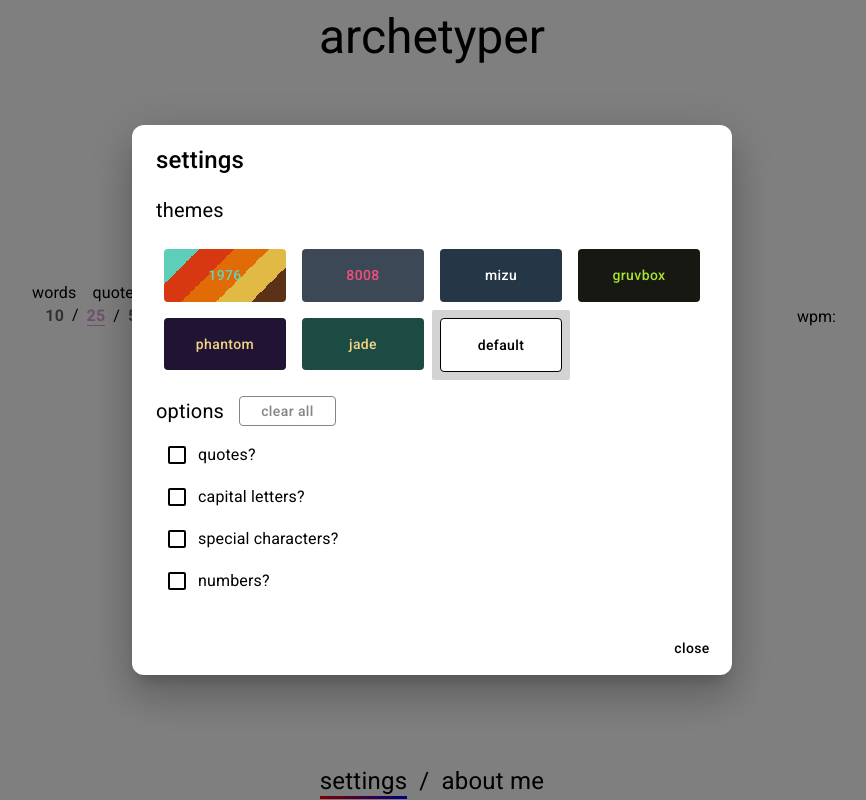
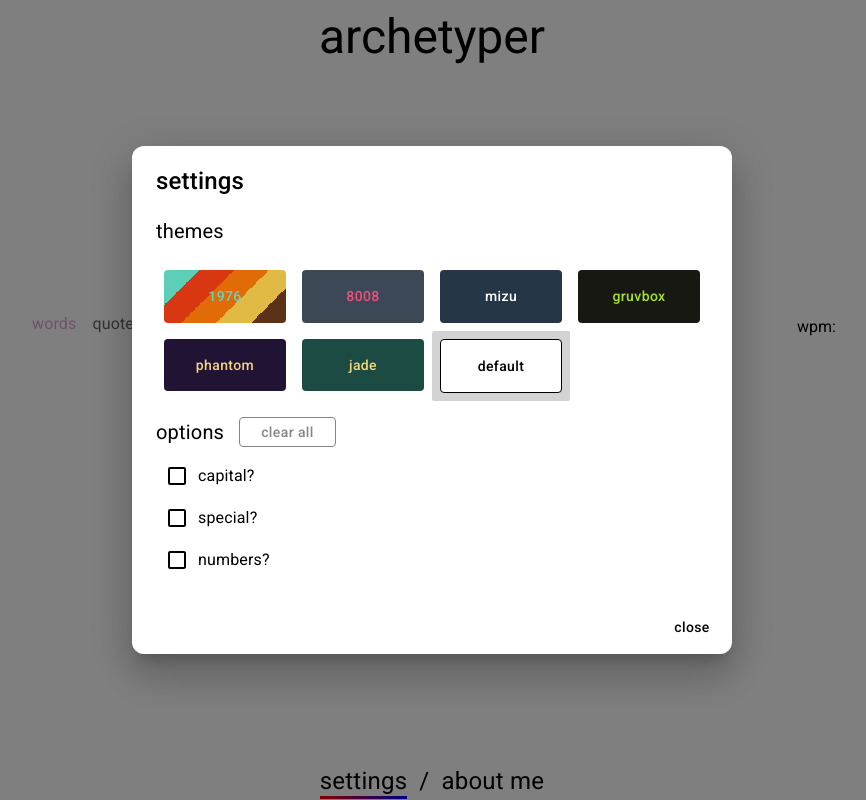
Before and after one commit to nkuek/archetyper, a React (Create React App) app: page / in a window 1280 px wide. Both pictures are taken after a click on the element "settings". Shown: the whole page, without its empty margins (208-1074 px from the left). Built offline with nearby package versions, Linux system fonts and the light colour scheme.

Commit message:
created word option wrapper to give display options on hover, moving options from setting dialog to word options component

```diff
--- a/src/components/Settings/Options.tsx
+++ b/src/components/Settings/Options.tsx
@@ -7,7 +7,7 @@ import {
   Typography,
 } from '@mui/material';
 import { ThemeContext, WordContext } from 'providers';
-import { defaultSettings, options } from 'providers/WordProvider';
+import { defaultSettings, wordOptions } from 'providers/WordProvider';
 import { Box } from '@mui/system';
 import { useLocalStorage } from 'hooks';
 
@@ -81,7 +81,7 @@ const Options = () => {
           clear all
         </Button>
       </Box>
-      {options.map((option) => (
+      {wordOptions.map((option) => (
         <FormControlLabel
           control={
             <Checkbox
@@ -94,7 +94,6 @@ const Options = () => {
                   filter: 'brightness(60%)',
                 },
               }}
-              disabled={option.value !== 'quotes' && settings.quotes}
             />
           }
           label={`${option.name}?`}
--- a/src/components/WordOptions/WordCountOptions.tsx
+++ b/src/components/WordOptions/WordCountOptions.tsx
@@ -1,11 +1,21 @@
-import React, { useContext, useMemo } from 'react';
+import React, { FC, useContext, useMemo } from 'react';
 import { useLocalStorage, useReset } from 'hooks';
 import { ThemeContext, WordContext, WordListContext } from 'providers';
 import { Typography } from '@mui/material';
 import { Box } from '@mui/system';
+import { wordOptions } from 'providers/WordProvider';
+import { TReactSetState } from 'providers/general/types';
+import { ICategories } from '.';
+import WordOption from './WordOption';
 
 const options = [10, 25, 50, 'endless'] as const;
-const WordCountOptions = () => {
+
+interface IProps {
+  showOptions: ICategories;
+  setShowOptions: TReactSetState<ICategories>;
+}
+
+const WordCountOptions: FC<IProps> = ({ showOptions, setShowOptions }) => {
   const reset = useReset(true);
   const { setLocalStorage } = useLocalStorage('typer-word-count');
 
@@ -13,32 +23,65 @@ const WordCountOptions = () => {
 
   const textColor = useMemo(() => theme.wordsContrast || theme.words, [theme]);
 
-  const { settings } = useContext(WordContext);
+  const { settings, setSettings } = useContext(WordContext);
   const { setWordCount, wordCount } = useContext(WordListContext);
 
-  return (
-    <div style={{ display: 'flex', padding: 0, alignItems: 'center' }}>
-      {options.map((option, idx) => (
-        <div
-          style={{
+  const optionContainerStyle = {
     display: 'flex',
     opacity: settings.quotes ? 0 : 1,
     visibility: settings.quotes ? 'hidden' : 'visible',
     transition: 'opacity 200ms ease-in-out, visibility 200ms linear',
-          }}
-          key={'box' + idx}
-        >
-          <Box
-            sx={{
+  } as const;
+
+  const optionStyle = (condition: boolean) => ({
     padding: '0em .5em',
     cursor: 'pointer',
-              color: option === wordCount ? theme.currentWord : textColor,
-              opacity: option === wordCount ? 1 : 0.6,
+    color: condition ? theme.currentWord : textColor,
+    opacity: condition ? 1 : 0.6,
     transition: 'opacity 200ms ease-in-out',
     '&:hover': {
       opacity: 1,
     },
+  });
+
+  return (
+    <WordOption
+      setShowOptions={setShowOptions}
+      showOptions={showOptions}
+      option="words"
+    >
+      <div style={{ display: 'flex' }}>
+        {wordOptions.map((setting, idx) => (
+          <div style={optionContainerStyle} key={setting.value + idx}>
+            <Box
+              sx={{
+                display: 'flex',
+                ...optionStyle(settings[setting.value]),
               }}
+              onClick={(e) => {
+                setSettings((prev) => ({
+                  ...prev,
+                  [setting.value]: !prev[setting.value],
+                }));
+                reset(e);
+              }}
+            >
+              {setting.name}
+            </Box>
+          </div>
+        ))}
+      </div>
+      <div
+        style={{
+          display: 'flex',
+          padding: 0,
+        }}
+      >
+        <div style={{ display: 'flex' }}>
+          {options.map((option, idx) => (
+            <div style={optionContainerStyle} key={'box' + idx}>
+              <Box
+                sx={optionStyle(option === wordCount)}
                 key={`${option}${idx}`}
                 onClick={(e) => {
                   e.stopPropagation();
@@ -70,6 +113,8 @@ const WordCountOptions = () => {
             </div>
           ))}
         </div>
+      </div>
+    </WordOption>
   );
 };
 
--- /dev/null
+++ b/src/components/WordOptions/WordOption.tsx
@@ -0,0 +1,38 @@
+import React, { FC } from 'react';
+import { TReactSetState } from 'providers/general/types';
+import { ICategories } from '.';
+import { Box } from '@mui/system';
+
+interface IProps {
+  showOptions: ICategories;
+  setShowOptions: TReactSetState<ICategories>;
+  option: keyof ICategories;
+  children: React.ReactNode;
+}
+
+const WordOption: FC<IProps> = ({
+  showOptions,
+  setShowOptions,
+  option,
+  children,
+}) => {
+  return (
+    <Box
+      onMouseLeave={() =>
+        setShowOptions((prev) => ({ ...prev, [option]: false }))
+      }
+      onMouseEnter={() =>
+        setShowOptions((prev) => ({ ...prev, [option]: true }))
+      }
+      sx={{
+        visibility: showOptions[option] ? 'visible' : 'hidden',
+        opacity: showOptions[option] ? 1 : 0,
+        transition: 'opacity 300ms ease-in-out',
+      }}
+    >
+      {children}
+    </Box>
+  );
+};
+
+export default WordOption;
--- a/src/components/WordOptions/index.tsx
+++ b/src/components/WordOptions/index.tsx
@@ -4,18 +4,36 @@ import Container from '@mui/material/Container';
 import { ThemeContext, WordContext } from 'providers';
 import WordCountOptions from './WordCountOptions';
 import { Typography } from '@mui/material';
+import { useLocalStorage, useReset } from 'hooks';
 
 const categories = ['words', 'quotes', 'timed'] as const;
 
+export interface ICategories {
+  words: boolean;
+  quotes: boolean;
+  timed: boolean;
+}
+
 const WordOptions = () => {
   const values = useContext(WordContext);
-  const { wpm, settings } = values;
+  const { wpm } = values;
 
   const { theme } = useContext(ThemeContext);
+  const reset = useReset();
 
   const textColor = useMemo(() => theme.wordsContrast || theme.words, [theme]);
+  const { value: LSCategory, setLocalStorage } = useLocalStorage(
+    'typer-word-category',
+    'words'
+  );
 
-  const [category, setCategory] = useState();
+  const [category, setCategory] = useState(LSCategory);
+  const [showOptions, setShowOptions] = useState(
+    categories.reduce(
+      (categoryObj, category) => ({ ...categoryObj, [category]: false }),
+      {} as ICategories
+    )
+  );
 
   return (
     <Container
@@ -23,23 +41,48 @@ const WordOptions = () => {
         display: 'flex',
         justifyContent: 'space-between',
         marginBottom: '.5em',
+        height: 64,
       }}
     >
       <Box
         sx={{
           display: 'flex',
           flexDirection: 'column',
-          alignItems: 'center',
+          alignItems: 'flex-start',
         }}
       >
-        <Box sx={{ display: 'flex' }}>
-          {categories.map((category) => (
-            <Typography sx={{ padding: '0 .5em' }} key={category}>
-              {category}
+        <WordCountOptions
+          showOptions={showOptions}
+          setShowOptions={setShowOptions}
+        />
+        <Box sx={{ display: 'flex', alignItems: 'flex-end', height: '100%' }}>
+          {categories.map((option) => (
+            <Typography
+              onClick={(e) => {
+                setCategory(option);
+                setLocalStorage(option);
+                setShowOptions((prev) => ({ ...prev, [option]: true }));
+                reset(e);
+              }}
+              onMouseEnter={() => {
+                if (category === option)
+                  setShowOptions((prev) => ({ ...prev, [option]: true }));
+              }}
+              onMouseLeave={() =>
+                setShowOptions((prev) => ({ ...prev, [option]: false }))
+              }
+              sx={{
+                margin: '0 .5em',
+                color: option === category ? theme.currentWord : textColor,
+                opacity: option === category ? 1 : 0.6,
+                cursor: 'pointer',
+              }}
+              key={option}
+            >
+              {option}
             </Typography>
           ))}
         </Box>
-        <WordCountOptions />
       </Box>
       <div style={{ display: 'flex', alignSelf: 'flex-end' }}>
         <Box sx={{ color: textColor, marginRight: '.25em' }}>{'wpm: '}</Box>
--- a/src/hooks/useReset.ts
+++ b/src/hooks/useReset.ts
@@ -31,7 +31,9 @@ const useReset = (randomize = false) => {
   const { getQuote } = useQuote();
 
   return useCallback(
-    (e?: React.MouseEvent<HTMLDivElement | HTMLButtonElement>) => {
+    (
+      e?: React.MouseEvent<HTMLDivElement | HTMLButtonElement | HTMLSpanElement>
+    ) => {
       e?.stopPropagation();
       const wordBox = document.getElementById('wordBox');
       if (wordBox) wordBox.scrollTop = 0;
--- a/src/providers/WordProvider.tsx
+++ b/src/providers/WordProvider.tsx
@@ -71,14 +71,13 @@ interface IWordContext {
 
 export const WordContext = createContext<IWordContext>(undefined!);
 
-export const options = [
-  { name: 'quotes', value: 'quotes' },
-  { name: 'capital letters', value: 'capitalChars' },
-  { name: 'special characters', value: 'specialChars' },
+export const wordOptions = [
+  { name: 'capital', value: 'capitalChars' },
+  { name: 'special', value: 'specialChars' },
   { name: 'numbers', value: 'numbers' },
-];
+] as const;
 
-export const defaultSettings = options.reduce(
+export const defaultSettings = wordOptions.reduce(
   (obj, option) => ({ ...obj, [option.value]: false }),
   {} as ISettings
 );
```
Lines whose indentation alone changed are shown as unchanged.
